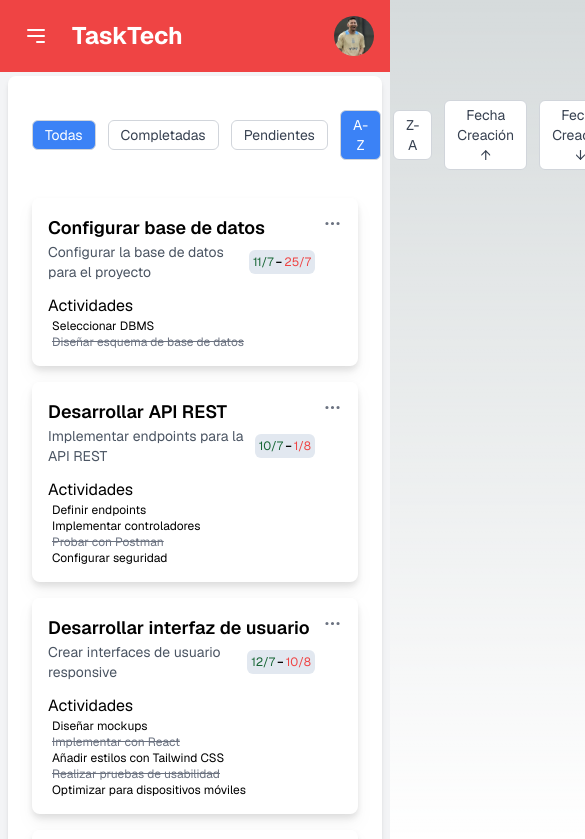
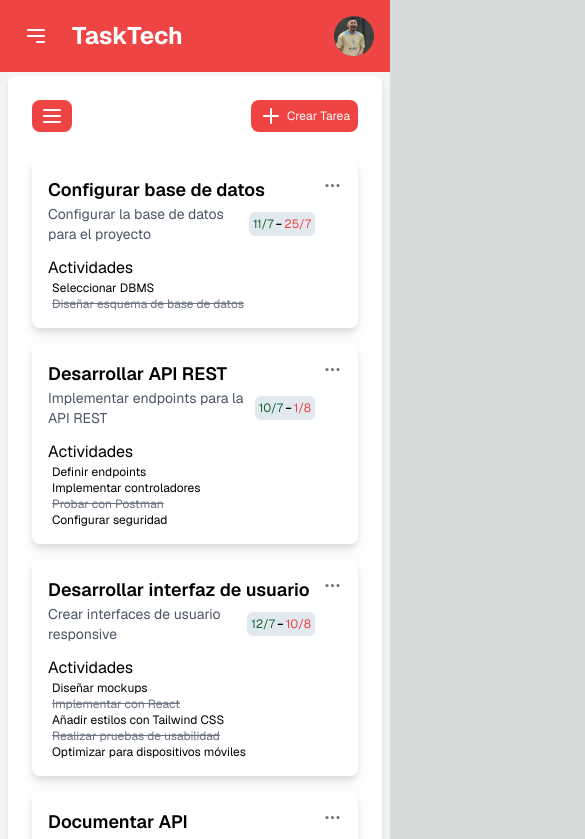
Before and after one commit to MarianBzz/Task-tech, a Next.js app: page / in a window 390 px wide. Shown: the top 839 px of the page, 585 px wide, since content can reach past the window. Built offline with nearby package versions, Linux system fonts and the light colour scheme.

Commit message:
add responsive on taskDetail

```diff
--- a/src/app/components/Layout.tsx
+++ b/src/app/components/Layout.tsx
@@ -5,7 +5,7 @@ import React from 'react';
 const Layout: React.FC<React.PropsWithChildren<{}>> = ({ children }) => {
   return (
     <div className='flex h-screen w-full flex-col'>
-      <header className='sticky top-0 z-10 flex items-center justify-between bg-red-500 p-4 text-white'>
+      <header className='sticky top-0 z-10 flex w-full items-center justify-between bg-red-500 p-4 text-white'>
         <div className='flex items-center space-x-4'>
           <button className='rounded-lg p-2 hover:bg-red-600'>
             <svg
--- a/src/app/components/SortControls.tsx
+++ b/src/app/components/SortControls.tsx
@@ -24,7 +24,7 @@ const SortControls: React.FC<SortControlsProps> = ({
   handleSortChange,
 }) => {
   return (
-    <div className='flex items-center gap-3'>
+    <div className='flex w-full flex-col items-center gap-3 lg:flex-row'>
       <button
         onClick={() => handleSortChange('titleAsc')}
         className={`rounded-md border border-gray-300 px-3 py-1 text-sm ${
--- a/src/app/components/TaskList.tsx
+++ b/src/app/components/TaskList.tsx
@@ -3,7 +3,7 @@
 import React, { useState } from 'react';
 import TaskItemCard from './TaskItemCard';
 import { TaskType, tasksData } from '../../../types/tasks';
-import { Plus } from 'lucide-react';
+import { Plus, Menu } from 'lucide-react';
 import ModalAddTask from './ModalAddTask';
 import TaskFilters from './TaskFilters';
 import SortControls from './SortControls';
@@ -22,6 +22,7 @@ const TaskList: React.FC = () => {
   const [menuVisible, setMenuVisible] = useState<number | null>(null);
   const [sortDirection, setSortDirection] = useState<'asc' | 'desc'>('asc');
   const [isModalOpen, setIsModalOpen] = useState(false);
+  const [isDrawerOpen, setIsDrawerOpen] = useState(false);
 
   const openModal = () => {
     setIsModalOpen(true);
@@ -116,11 +117,26 @@ const TaskList: React.FC = () => {
     }
   };
 
+  const toggleDrawer = () => {
+    setIsDrawerOpen(!isDrawerOpen);
+  };
+
   return (
     <div className='flex h-full w-full flex-col gap-3 rounded-lg bg-white p-6 text-black shadow-md'>
-      <div className='mb-4  flex items-center gap-3'>
-        <TaskFilters filter={filter} onFilterChange={handleFilterChange} />
-        <SortControls sortBy={sortBy} handleSortChange={handleSortChange} />
+      <div className='mb-4 flex w-full items-center gap-3'>
+        <div className='flex'>
+          <button
+            className='flex items-center gap-1 rounded-lg bg-red-500 px-2 py-1 text-white hover:bg-red-600 lg:hidden'
+            onClick={toggleDrawer}
+          >
+            <Menu />
+          </button>
+        </div>
+
+        <div className='hidden w-full gap-3 lg:flex'>
+          <TaskFilters filter={filter} onFilterChange={handleFilterChange} />
+          <SortControls sortBy={sortBy} handleSortChange={handleSortChange} />
+        </div>
         <button
           className='ml-auto flex items-center gap-1 rounded-lg bg-red-500 px-2 py-1 text-white hover:bg-red-600'
           onClick={openModal}
@@ -145,6 +161,26 @@ const TaskList: React.FC = () => {
       {isModalOpen && (
         <ModalAddTask closeModal={closeModal} addTask={addTask} />
       )}
+
+      {isDrawerOpen && (
+        <div className='fixed inset-0 z-50 flex items-center justify-center bg-black bg-opacity-50'>
+          <div className='relative w-11/12 max-w-sm rounded-lg bg-white p-6 shadow-lg'>
+            <button className='absolute right-2 top-2' onClick={toggleDrawer}>
+              X
+            </button>
+            <div className='flex flex-col gap-3'>
+              <TaskFilters
+                filter={filter}
+                onFilterChange={handleFilterChange}
+              />
+              <SortControls
+                sortBy={sortBy}
+                handleSortChange={handleSortChange}
+              />
+            </div>
+          </div>
+        </div>
+      )}
     </div>
   );
 };
--- a/src/app/tasks/[[...taskId]]/taskDetail.tsx
+++ b/src/app/tasks/[[...taskId]]/taskDetail.tsx
@@ -68,10 +68,12 @@ const TaskDetailPage = ({ taskId }: { taskId: TaskType['id'] }) => {
 
   const handleDeleteTask = () => {
     alert('Tarea eliminada');
+    router.push('/');
   };
 
   const handleSaveChanges = () => {
     alert('Cambios guardados');
+    router.push('/');
   };
 
   const handleNewActivityChange = (e: React.ChangeEvent<HTMLInputElement>) => {
```
